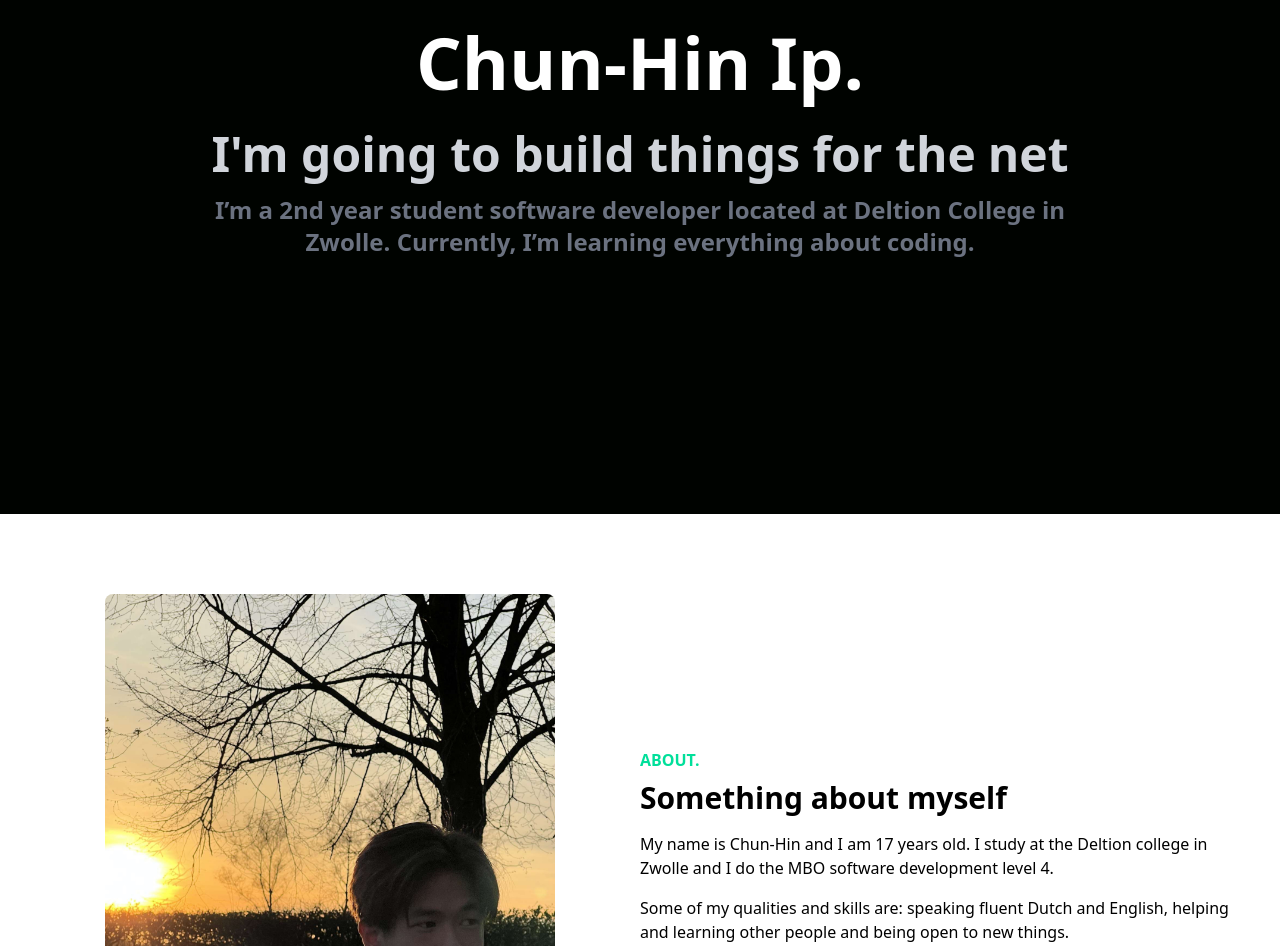
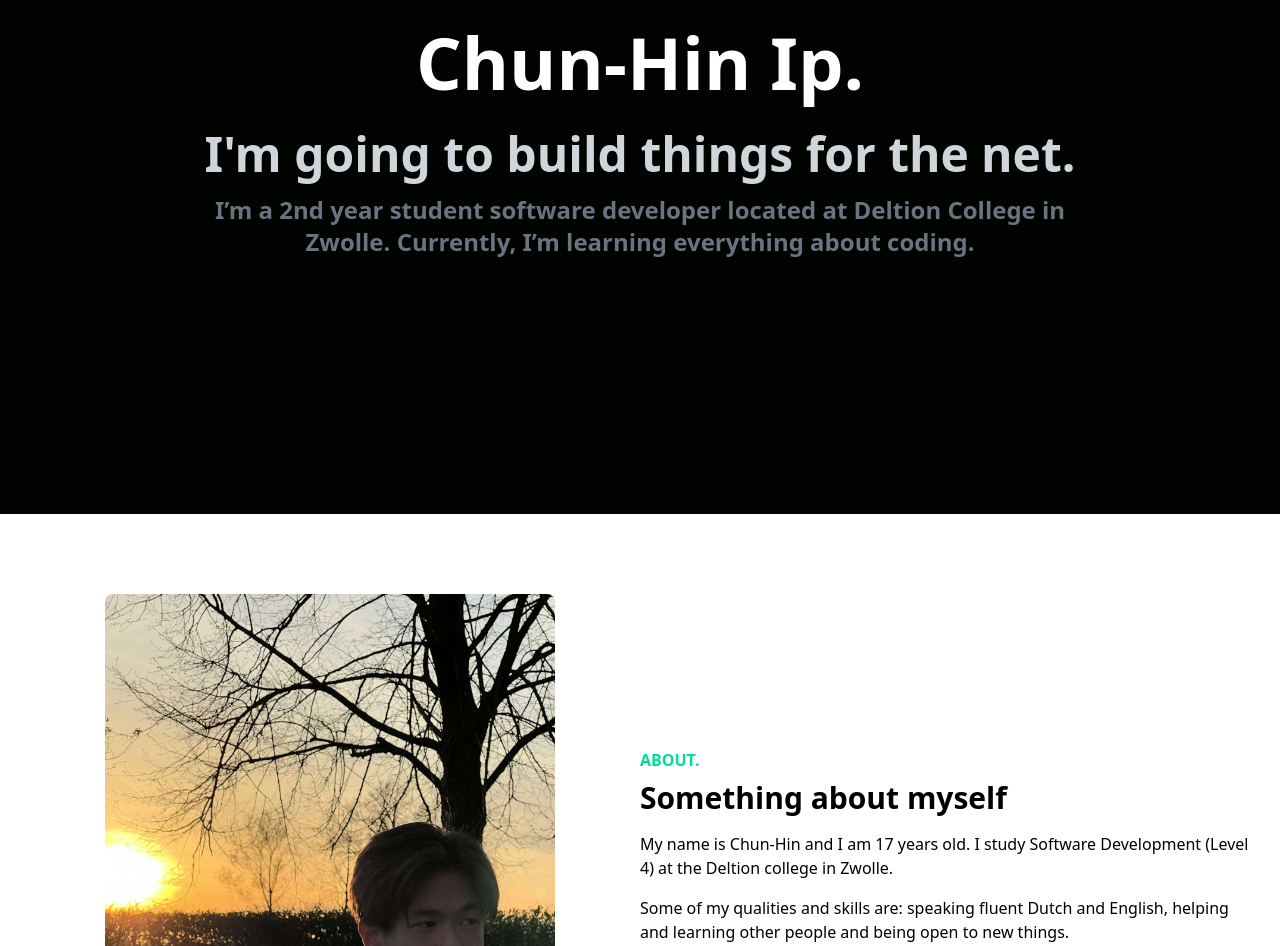
Before and after one commit to Chun-Hin/chunhnin.nl, a React (Create React App) app: page / in a window 1280 px wide. Shown: the part 286-1232 px from the top of the page. Built offline with nearby package versions, Linux system fonts and the light colour scheme.

Commit message:
bug fixes

```diff
--- a/src/components/About.js
+++ b/src/components/About.js
@@ -10,7 +10,7 @@ function About() {
                     <p className="text-[#00df9a] font-bold">ABOUT.</p>
                     <h1 className="md:text-3xl sm:text-2xl text-1xl font-bold py-2">Something about myself</h1>
                     <p className="py-2">
-                        My name is Chun-Hin and I am 17 years old. I study at the Deltion college in Zwolle and I do the MBO software development level 4.
+                        My name is Chun-Hin and I am 17 years old. I study Software Development (Level 4) at the Deltion college in Zwolle.
                     </p>
                     <p className="py-2">
                         Some of my qualities and skills are: speaking fluent Dutch and English, helping and learning other people and being open to new things.
--- a/src/components/Home.js
+++ b/src/components/Home.js
@@ -18,14 +18,14 @@ function Home() {
                     </p>
                     <span className="md:text-5xl sm:text-2xl text-xl font-bold md:pl-4 pl-2 text-gray-300 -ml-1">
                         <Typewriter
-                         words={['internet', 'web', 'net']}
+                         words={['internet.', 'web.', 'net.']}
                          loop={0}
                          typeSpeed={100}
                          deleteSpeed={75}
                         />
                     </span>
                 </div>
-                <p className="md:text-2xl text-xl font-bold text-gray-500 px-4">I’m a 2nd year student software
+                <p className="md:text-2xl sm:text-1xl text-xl font-bold text-gray-500 px-4">I’m a 2nd year student software
                     developer located at Deltion College in Zwolle. Currently, I’m learning everything about
                     coding.</p>
             </div>
```
